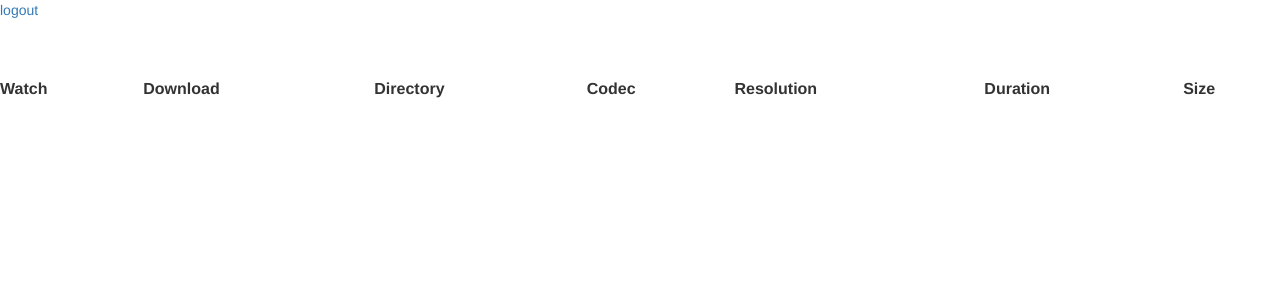
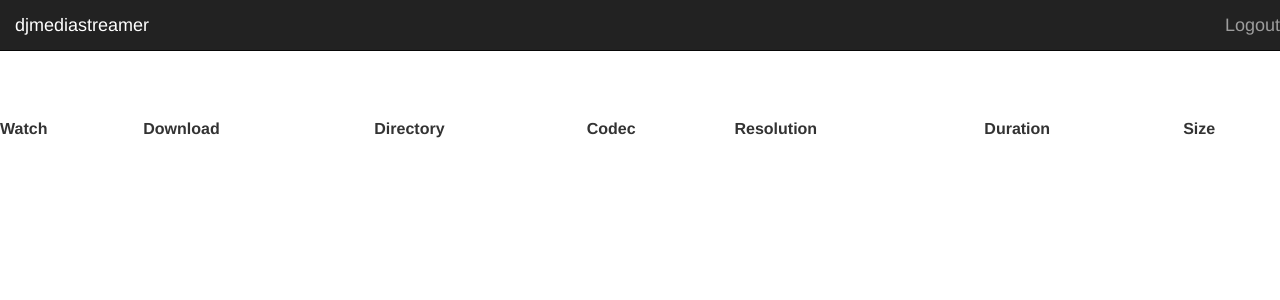
Before and after one commit to davidbt/djmediastreamer, a Django app: template djmediastreamer/templates/djmediastreamer/mediafiles.html in a window 1280 px wide. Shown: the top 300 px of the page. Run offline with Django 3.2, Linux system fonts and the light colour scheme; the template is opened without the code that fills it, so the values that code supplies are empty; some libraries are stand-ins or nearby versions.

Commit message:
Add main navbar.

```diff
--- a/djmediastreamer/templates/djmediastreamer/base.html
+++ b/djmediastreamer/templates/djmediastreamer/base.html
@@ -6,8 +6,15 @@
   <link href='{% static "node_modules/bootstrap/dist/css/bootstrap.min.css" %}' rel="stylesheet">
 </head>
 <body>
-  <a href={% url 'logout' %} >logout</a>
-  <br><br>
+  <nav class="navbar navbar-inverse navbar-fixed-top">
+    <div class="navbar-header">
+      <a class="navbar-brand" href='{% url "directories" %}'>djmediastreamer</a>
+    </div>
+    <div class="navbar-right">
+      <a class="navbar-brand" href='logout'>Logout</a>
+    </div>
+  </nav>
+  <br><br><br><br>
   {% block content %}
   {% endblock %}
 </body>
```
